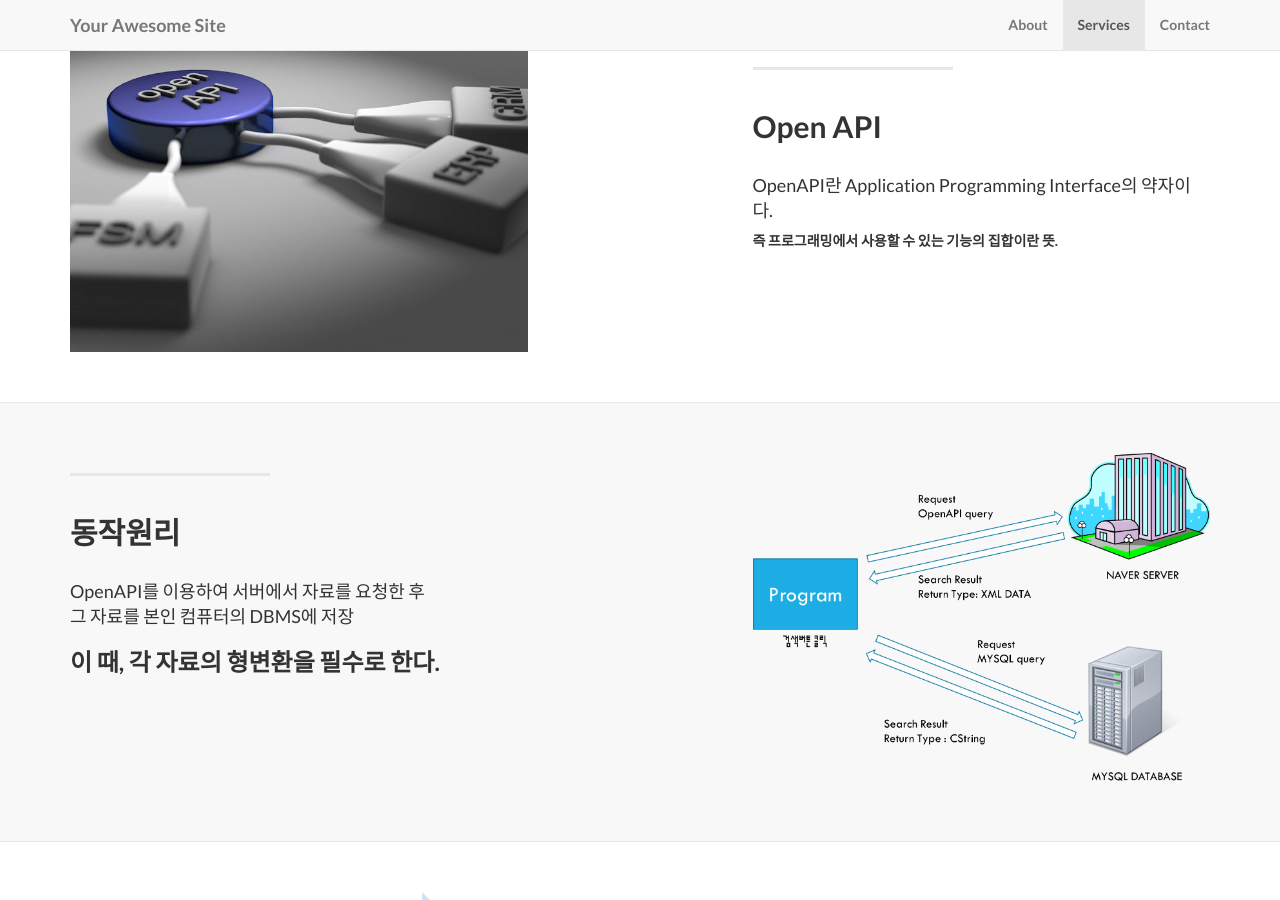
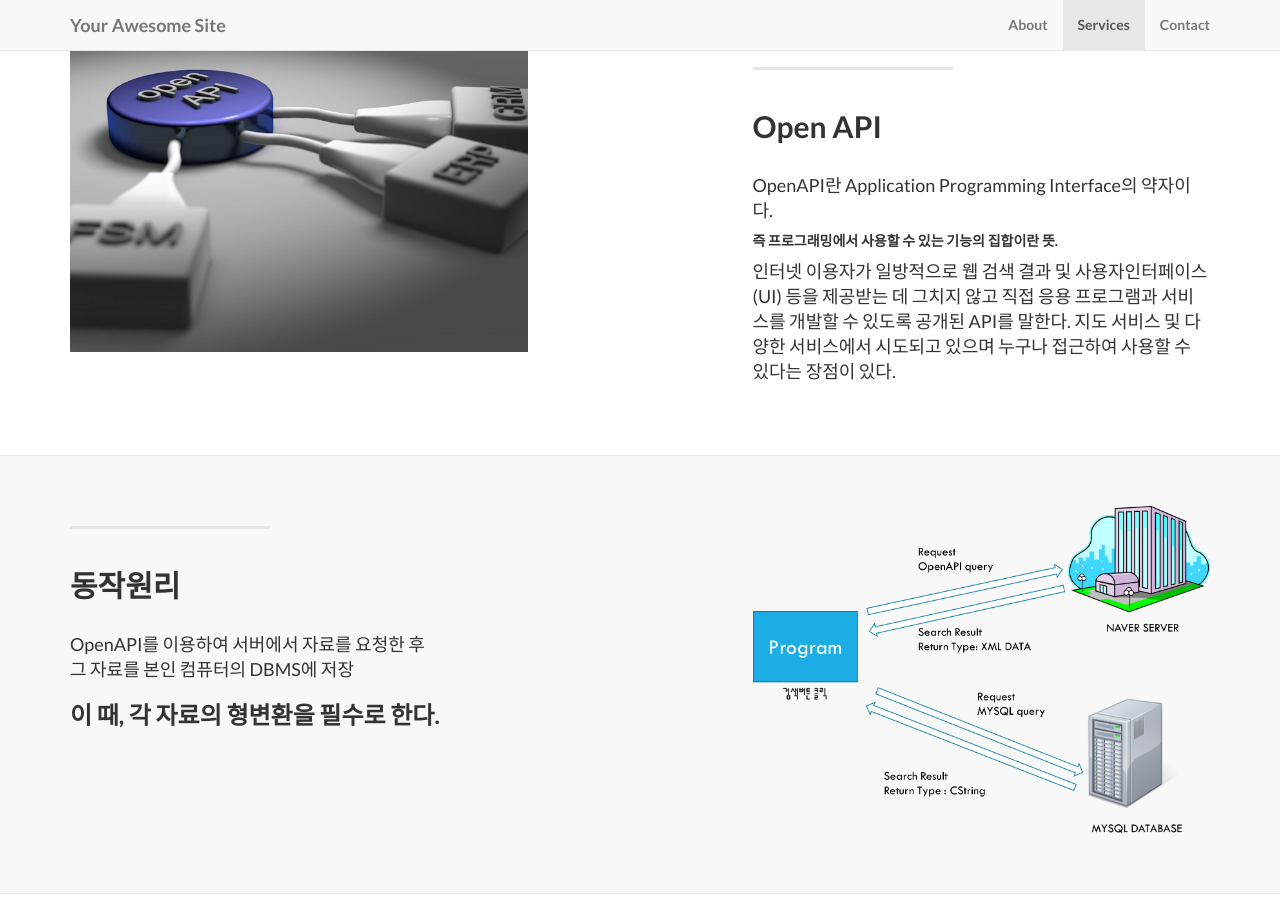
Before and after one commit to dbwjddldb96/dbwjddldb96.github.com, a Jekyll site: the page built from index.html, in a window 1280 px wide and 900 px high, scrolled down 2461 px. Built offline with Jekyll 4.4.1, drawn with Linux system fonts in a browser that asks for light colours.

Commit message:
Update 2016-05-22-smart-function (4).markdown

```diff
--- a/_posts/2016-05-22-smart-function (4).markdown
+++ b/_posts/2016-05-22-smart-function (4).markdown
@@ -9,3 +9,5 @@ img: art6.jpg
 OpenAPI란 Application Programming Interface의 약자이다.
 
 ##### 즉 프로그래밍에서 사용할 수 있는 기능의 집합이란 뜻.
+
+인터넷 이용자가 일방적으로 웹 검색 결과 및 사용자인터페이스(UI) 등을 제공받는 데 그치지 않고 직접 응용 프로그램과 서비스를 개발할 수 있도록 공개된 API를 말한다. 지도 서비스 및 다양한 서비스에서 시도되고 있으며 누구나 접근하여 사용할 수 있다는 장점이 있다.
```
